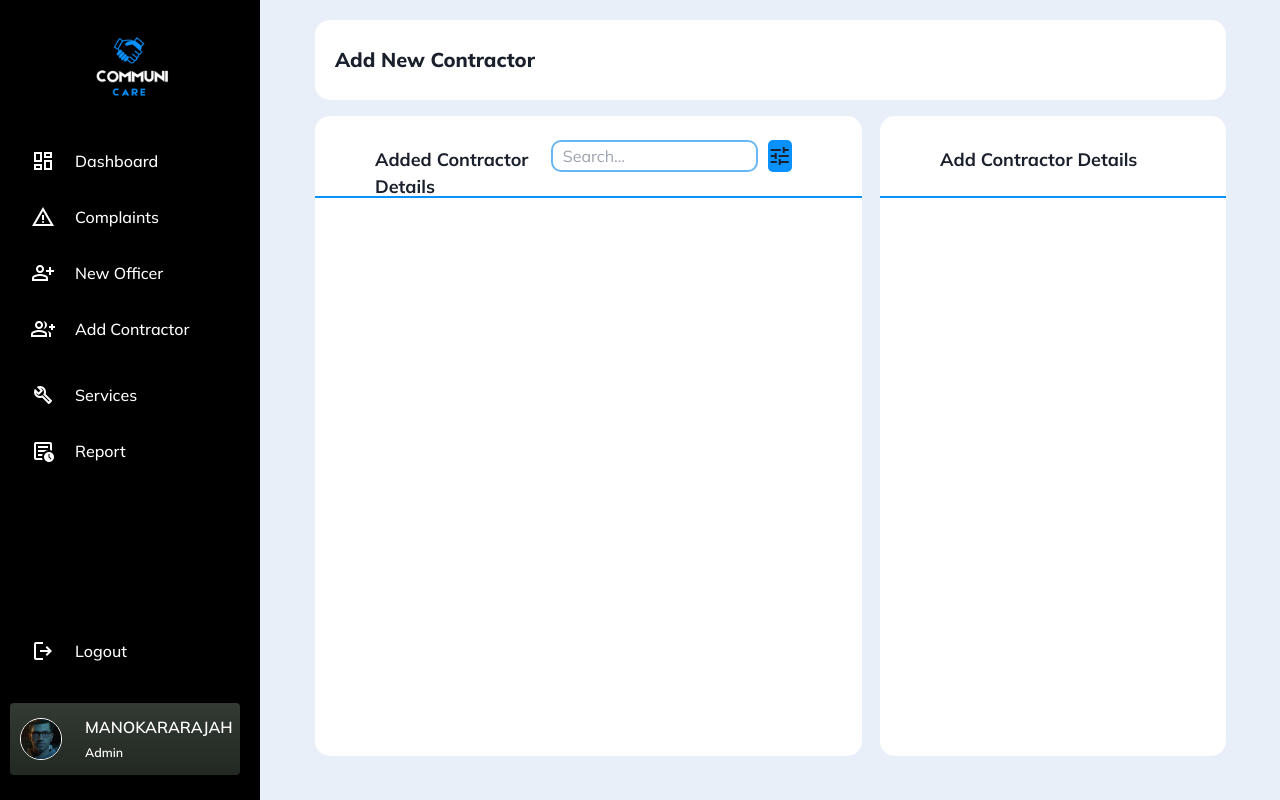
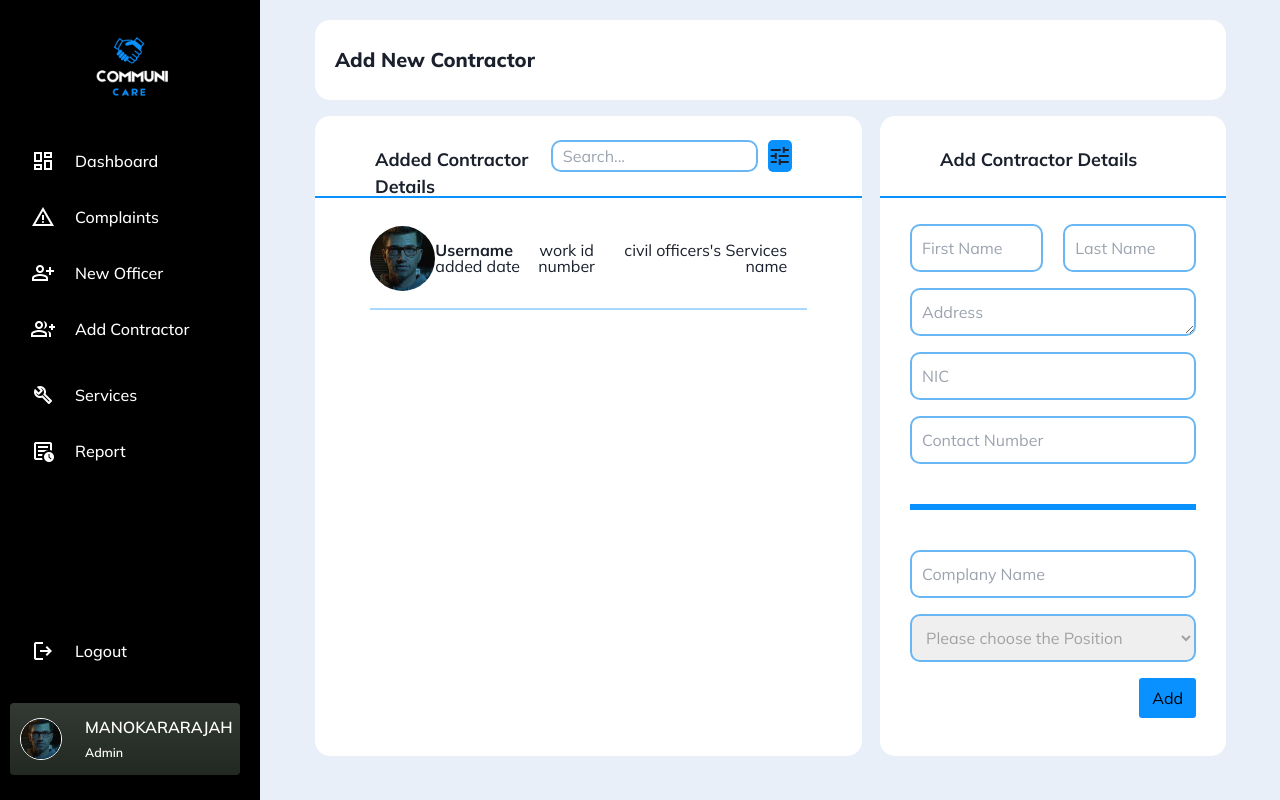
Before and after one commit to CommuniCareSL/CommuniCare-WebApp, a React (Vite) app: page /AdminAddContractor in a window 1280 px wide. Built offline with nearby package versions, Linux system fonts and the light colour scheme.

Commit message:
AddNewContractorForm completed

```diff
--- /dev/null
+++ b/src/components/Admin/AddNewContractor.jsx
@@ -0,0 +1,37 @@
+import React from 'react';
+
+import profileImg from '../../assets/Admin/profile-img.jpg';
+
+function AddNewContractor() {
+    return (
+        <div className='admin-add-new-officer-content'>
+          <table>
+            <tbody>
+
+                <a href="/" onClick={(e) => handleClick(e, '/')}>
+                  <tr className='admin-add-new-officer-table-row'>
+                    <td className='admin-add-new-officer-table-row-column-1'>
+                      <img src={profileImg} alt="Profile Image" />
+                    </td>
+                    <td className='admin-add-new-officer-table-row-column-2'>
+                      <h4>Username</h4>
+                      <p>added date</p>
+                    </td>
+                    <td className='admin-add-new-officer-table-row-column-3'>
+                      <p>work id number</p>
+                    </td>
+                    <td className='admin-add-new-officer-table-row-column-4'>
+                      <p>civil officers's Services name</p>
+                    </td>
+                  </tr>
+                </a>
+
+
+
+            </tbody>
+          </table>
+        </div>
+      )
+}
+
+export default AddNewContractor
--- /dev/null
+++ b/src/components/Admin/AddNewContractorForm.jsx
@@ -0,0 +1,63 @@
+import React, { useState } from 'react';
+
+function AddNewContractorForm() {
+    const [selectedValue, setSelectedValue] = useState('');
+
+    const handleChange = (event) => {
+        setSelectedValue(event.target.value);
+    };
+
+  return (
+
+    <div className='add-new-officer-form-content'>
+
+        <div className="add-new-officer-form-Name">
+            <div className="add-new-officer-first-name">
+                <input type="text" name="" id="" placeholder="First Name" />
+            </div>
+            <div className="add-new-officer-last-name">
+                <input type="text" name="" id="" placeholder="Last Name" />
+            </div>
+        </div>
+
+        <div className="add-new-officer-address">
+            <textarea name="" id="" placeholder='Address'></textarea>
+        </div>
+
+        <div className="add-new-officer-NIC-number">
+            <input type="text" name="" id="" placeholder="NIC" />
+        </div>
+
+        <div className="add-new-officer-contact-number">
+            <input type='number' name="" id="" placeholder="Contact Number" />
+        </div>
+
+        <div style={{border: '3px solid #0991ff', padding: '0', marginTop: '5vh', marginBottom: '5vh'}}></div>
+
+        <div className="add-new-officer-NIC-number">
+            <input type="text" name="" id="" placeholder="Complany Name" />
+        </div>
+
+        <div className="add-new-officer-selection-for-position">
+            <select id="simple-select" value={selectedValue} onChange={handleChange}
+                style={{
+                color: selectedValue ? 'black' : '#a2a2a2', // Set color based on selectedValue
+                }}
+            >
+                <option value="" disabled className='placeholder-selcet' style={{color:'#a2a2a2'}}>Please choose the Position</option>
+                <option value="option1">Service 1</option>
+                <option value="option2">service 2</option>
+                <option value="option3">service 3</option>
+                <option value="option4">service 4</option>
+            </select>
+        </div>
+
+        <div className="add-new-officer-add-button">
+            <button>Add</button>
+        </div>
+
+    </div>
+  )
+}
+
+export default AddNewContractorForm
--- a/src/pages/Admin/AdminAddContractor.jsx
+++ b/src/pages/Admin/AdminAddContractor.jsx
@@ -1,6 +1,8 @@
 import React, { useState } from 'react';
 
 import Sidebar from '../../components/Admin/Sidebar';
+import AddNewContractor from '../../components/Admin/AddNewContractor';
+import AddNewContractorForm from '../../components/Admin/AddNewContractorForm';
 
 import '../../styles/pages/Admin/AdminNewOfficer.css';
 
@@ -41,7 +43,7 @@ function AdminAddContractor() {
                   <div className="admin-add-new-officer-table-seperator" style={{borderBottom: '2px solid #0991FF', width: '100%'}}></div>
 
 
-                  {/* <AddedNewOfficers /> */}
+                  <AddNewContractor />
 
 
                 </div>
@@ -55,7 +57,7 @@ function AdminAddContractor() {
 
                   <div className="admin-add-new-officer-table-seperator" style={{borderBottom: '2px solid #0991FF', width: '100%'}}></div>
 
-                  {/* <AddNewOfficerForm /> */}
+                  <AddNewContractorForm />
 
                 </div>
 
--- a/src/styles/pages/Admin/AdminNewOfficer.css
+++ b/src/styles/pages/Admin/AdminNewOfficer.css
@@ -135,7 +135,6 @@
   overflow-y: auto;
   display: flex;
   justify-content: center;
-  align-items: center;
 }
 
 .admin-add-new-officer-content table{
```
